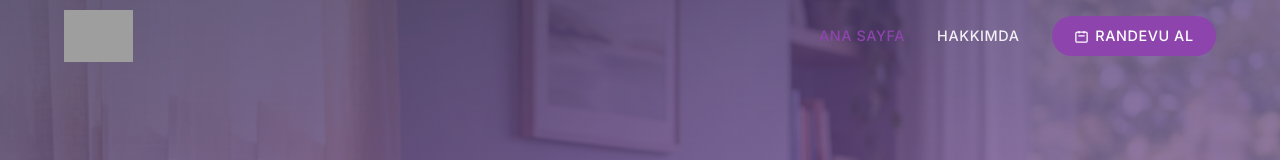
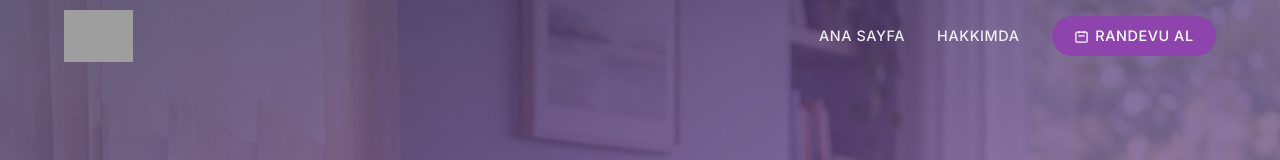
Before and after one commit to tolgaosman/cigdemWebsite, a Next.js app: page / in a window 1280 px wide. Shown: the top 160 px of the page. Built offline with nearby package versions, Linux system fonts and the light colour scheme; grey boxes are pictures that could not be loaded.

Commit message:
Update Navbar.tsx

```diff
--- a/src/components/Navbar.tsx
+++ b/src/components/Navbar.tsx
@@ -39,7 +39,6 @@ export default function Navbar() {
             <Link
               key={l.href}
               href={l.href}
-              className={pathname === l.href ? 'active' : ''}
             >
               {l.label}
             </Link>
@@ -78,7 +77,6 @@ export default function Navbar() {
           <Link
             key={l.href}
             href={l.href}
-            className={pathname === l.href ? 'active' : ''}
             onClick={() => setMobileOpen(false)}
           >
             {l.label}
```
